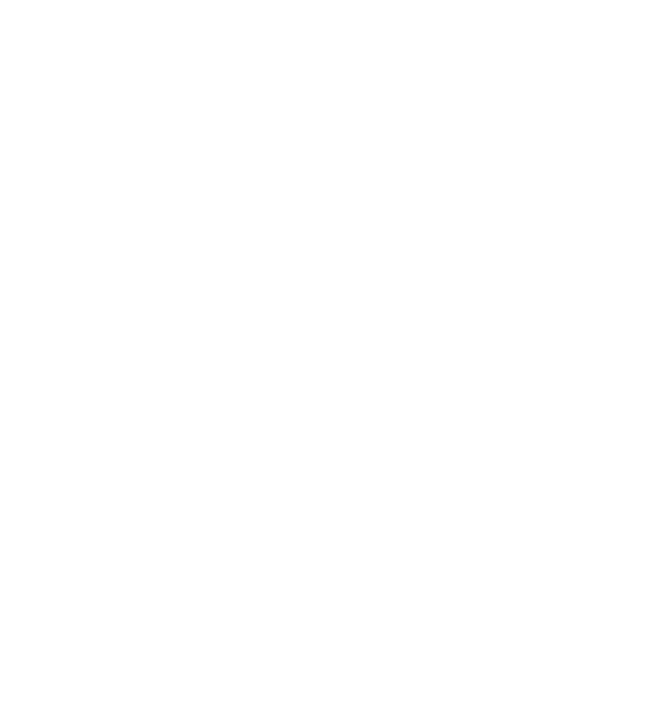
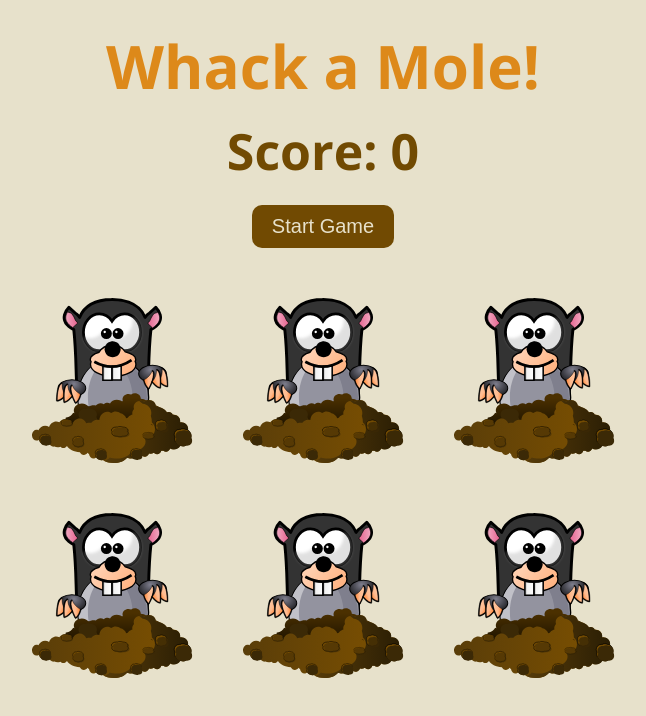
Before and after one commit to Mrq9rawi/mohammad_abdullah_wddm-114_project_2, a plain HTML site: page index.html in a window 1280 px wide. Shown: the whole page, without its empty margins (317-963 px from the left). Drawn offline with nearby package versions, Linux system fonts and the light colour scheme.

Commit message:
styling is done

```diff
--- a/css/style.css
+++ b/css/style.css
@@ -1,6 +1,7 @@
 /* Global Rules Start */
 
 :root {
+	--main-brown-color: #714a02;
 	--main-border-radius: 10px;
 }
 
@@ -11,16 +12,68 @@
 }
 
 body {
-	height: 100vh;
+	max-height: 100vh;
 	font-family: "Open Sans", sans-serif;
+	background-color: #e7e1cb;
 }
 
 /* Global Rules End */
 
 .container {
 	width: 100%;
-	margin-top: 50px;
+	margin-top: 25px;
 	display: flex;
 	flex-direction: column;
 	align-items: center;
 }
+
+.container h1 {
+	color: #dd891a;
+	font-size: 60px;
+	margin-bottom: 10px;
+}
+
+.container .score h3 {
+	color: var(--main-brown-color);
+	font-size: 50px;
+	margin-bottom: 20px;
+}
+
+.container button {
+	background-color: var(--main-brown-color);
+	color: #e7e1cb;
+	border: none;
+	padding: 10px 20px;
+	font-size: 20px;
+	cursor: pointer;
+	border-radius: var(--main-border-radius);
+	margin-bottom: 50px;
+}
+
+.container .game {
+	display: grid;
+	grid-template-columns: repeat(3, 160.91px);
+	grid-template-rows: repeat(2, 165px);
+	gap: 50px;
+}
+
+.container .hole {
+	position: relative;
+}
+
+.container .hole .dirt {
+	height: 70px;
+	position: absolute;
+	bottom: 0;
+	left: 50%;
+	transform: translateX(-50%);
+	z-index: 1;
+}
+
+.container .hole .mole {
+	position: absolute;
+	height: 140px;
+	bottom: 25px;
+	left: 50%;
+	transform: translateX(-50%);
+}
--- a/index.html
+++ b/index.html
@@ -18,7 +18,37 @@
 	</head>
 	<body>
 		<div class="container">
-
+			<h1>Whack a Mole!</h1>
+			<div class="score">
+				<h3>Score: <span>0</span></h3>
+			</div>
+			<button>Start Game</button>
+			<div class="game">
+				<div class="hole hole1">
+					<img class="dirt" src="img/dirt.svg" alt="" />
+					<img class="mole" src="img/mole.svg" alt="" />
+				</div>
+				<div class="hole hole2">
+					<img class="dirt" src="img/dirt.svg" alt="" />
+					<img class="mole" src="img/mole.svg" alt="" />
+				</div>
+				<div class="hole hole3">
+					<img class="dirt" src="img/dirt.svg" alt="" />
+					<img class="mole" src="img/mole.svg" alt="" />
+				</div>
+				<div class="hole hole4">
+					<img class="dirt" src="img/dirt.svg" alt="" />
+					<img class="mole" src="img/mole.svg" alt="" />
+				</div>
+				<div class="hole hole5">
+					<img class="dirt" src="img/dirt.svg" alt="" />
+					<img class="mole" src="img/mole.svg" alt="" />
+				</div>
+				<div class="hole hole6">
+					<img class="dirt" src="img/dirt.svg" alt="" />
+					<img class="mole" src="img/mole.svg" alt="" />
+				</div>
+			</div>
 		</div>
 		<script src="js/main.js"></script>
 	</body>
```
